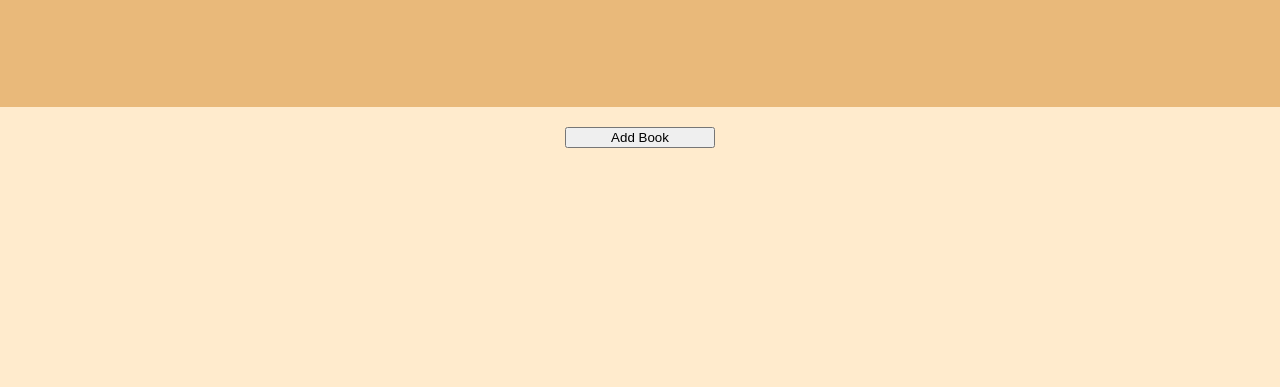
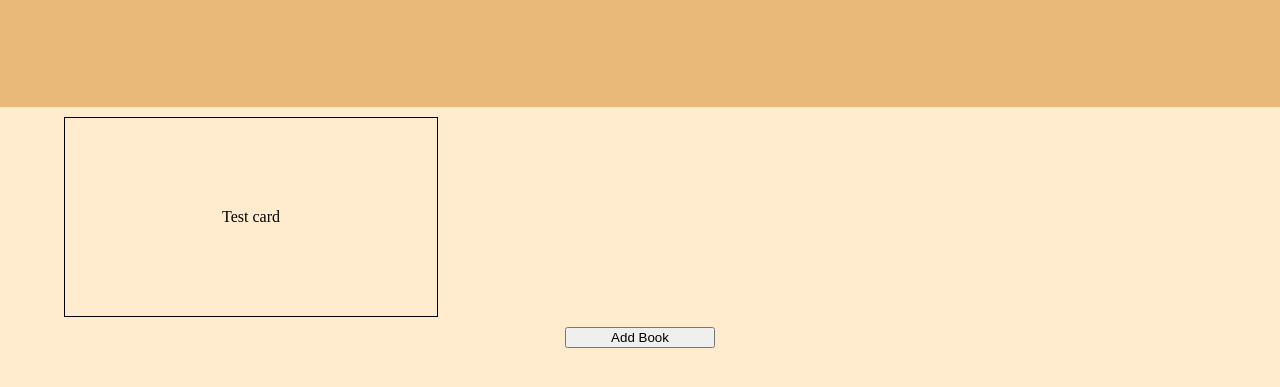
Before and after one commit to MikRFos/Odin-library-priv, a plain HTML site: page index.html in a window 1280 px wide. Shown: the part 193-580 px from the top of the page. Drawn offline with Linux system fonts and the light colour scheme.

Commit message:
Fix card styling
Changed the class to "card" instead of ".card" to fix border
changed the card display to flex to center the info inside the card.

```diff
--- a/css/style.css
+++ b/css/style.css
@@ -60,4 +60,8 @@ input[type=checkbox]{
 
 .card{
   border: 1px solid black;
+  display: flex;
+  flex-direction: column;
+  justify-content: center;
+  align-items: center;
 }
--- a/index.html
+++ b/index.html
@@ -17,7 +17,9 @@
       </div>
     </div>
     <div class="content">
-      <div class="card-container"></div>
+      <div class="card-container">
+        <div class="card">Test card</div>
+      </div>
       <button class='add-book' type="button">Add Book</button>
       <dialog>
         <h2>Enter book details</h2>
--- a/js/script.js
+++ b/js/script.js
@@ -48,8 +48,8 @@ function displayBooks() {
   cardContainer.textContent= '';
   for (let book of bookArray) {
     const card = document.createElement('div');
-    card.classList.add('.card');
-    card.style = 'border: 1px solid black';
+    card.classList.add('card');
+    //card.style = 'border: 1px solid black';
     const title = document.createElement('h2');
     const info = document.createElement('p');
     const deleteButton = document.createElement('button');
```
